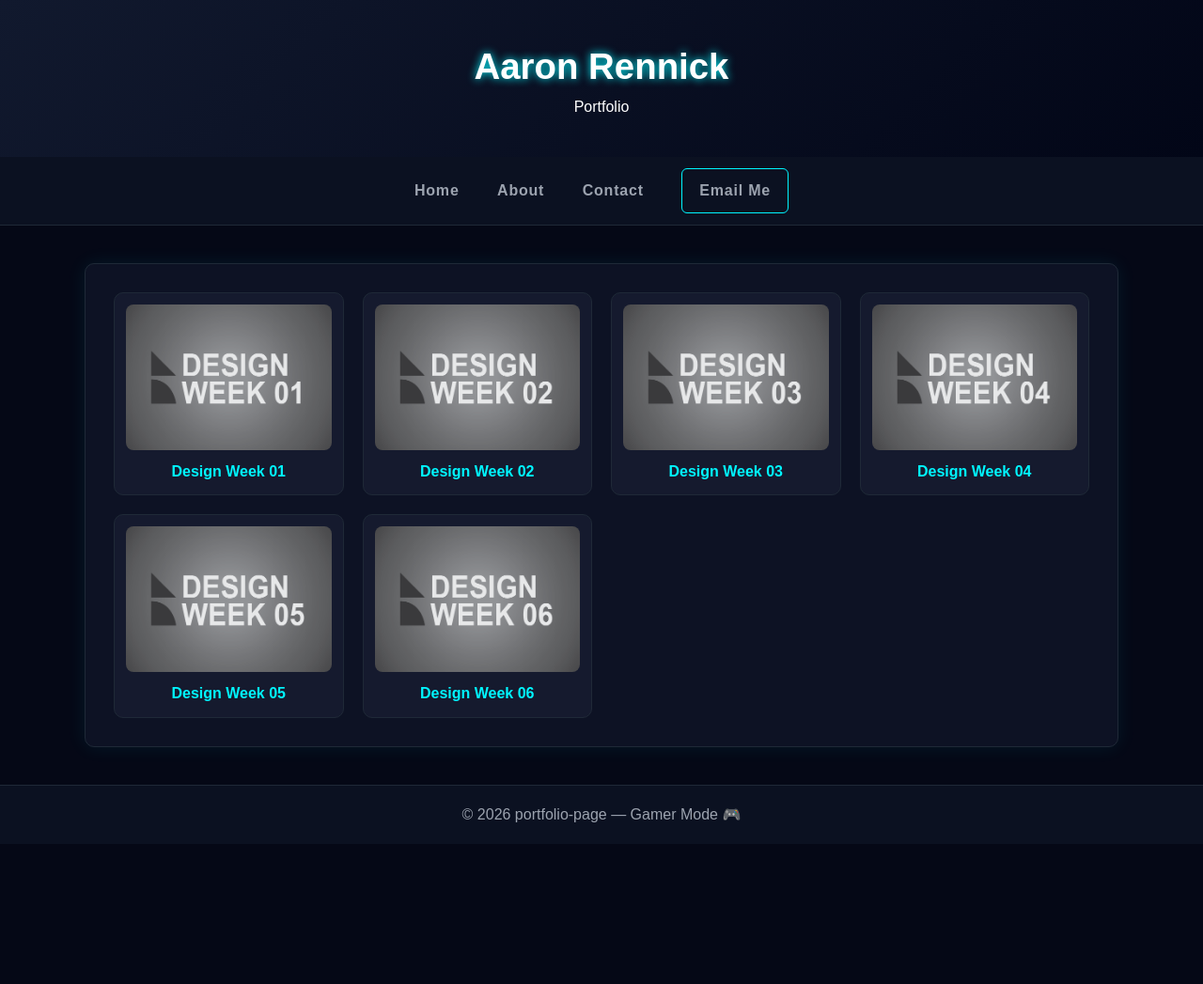
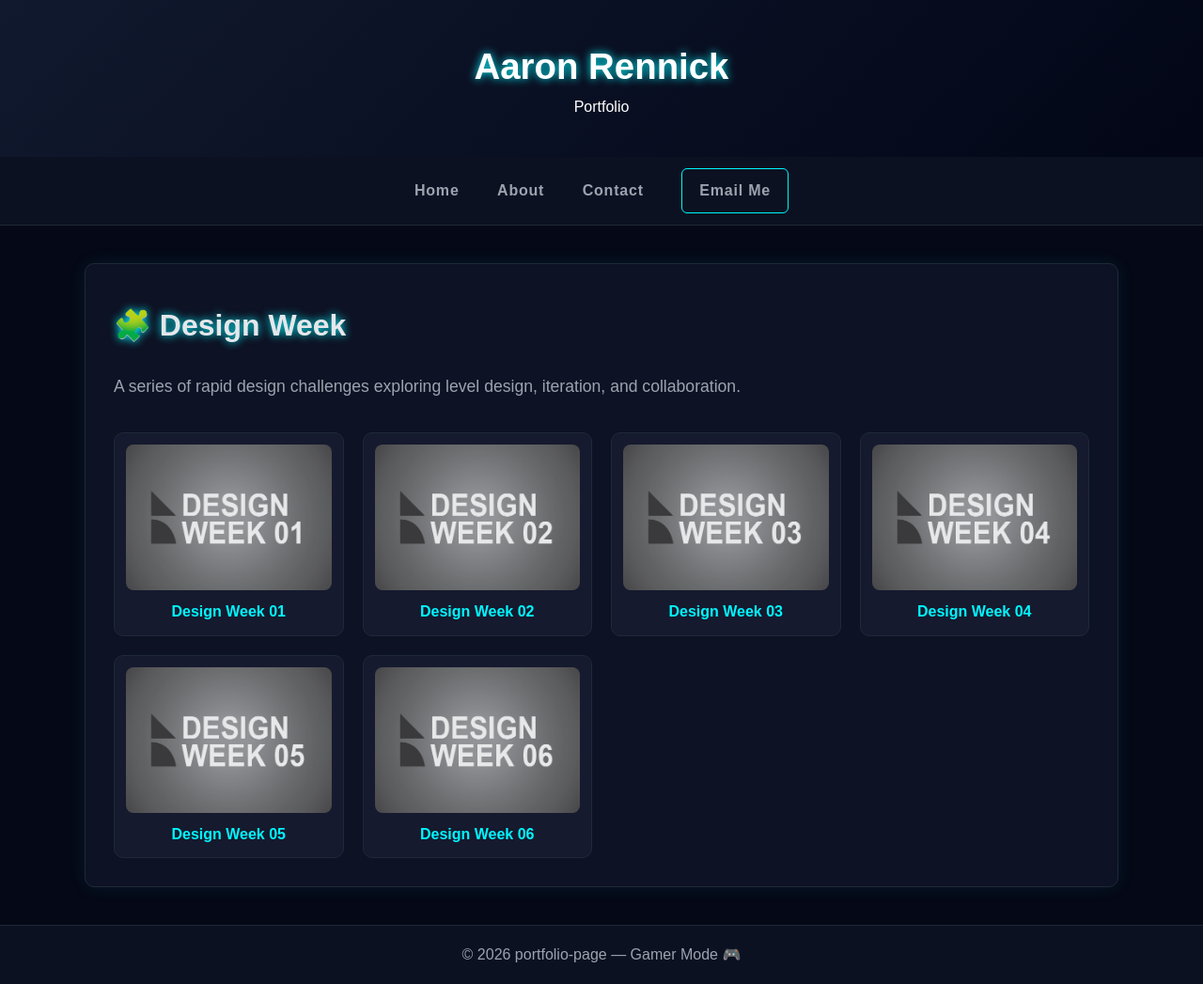
Before and after one commit to DarkAaron999/portfolio-page, a Jekyll site: the page built from projects/designweek.md, in a window 1280 px wide. Shown: the whole page at 94% size. Built offline with Jekyll 4.4.1, drawn with Linux system fonts in a browser that asks for light colours; our own code applies the rules of GitHub Pages for plain Markdown files; before the commit the page ends 900 px from its top, so only the background shows below that.

Commit message:
Update designweek.md

```diff
--- a/projects/designweek.md
+++ b/projects/designweek.md
@@ -1,45 +1,24 @@
+---
+layout: default
+title: "Design Week"
+---
+
+<div class="page-header">
+  <h1 class="project-title">🧩 Design Week</h1>
+  <p class="project-subtitle">A series of rapid design challenges exploring level design, iteration, and collaboration.</p>
+</div>
+
 <div class="project-grid">
 
+  {% assign weeks = "designweek01,designweek02,designweek03,designweek04,designweek05,designweek06" | split: "," %}
+
+  {% for week in weeks %}
   <div class="project-card">
-    <a href="{{ '/designweek/designweek01.html' | relative_url }}">
-      <img src="{{ '/assets/images/designweek01.png' | relative_url }}" alt="Design Week 01">
-      <div class="project-card-title">Design Week 01</div>
+    <a href="{{ '/designweek/' | append: week | append: '.html' | relative_url }}">
+      <img src="{{ '/assets/images/' | append: week | append: '.png' | relative_url }}">
+      <div class="project-card-title">{{ week | replace: 'designweek', 'Design Week ' }}</div>
     </a>
   </div>
-
-  <div class="project-card">
-    <a href="{{ '/designweek/designweek02.html' | relative_url }}">
-      <img src="{{ '/assets/images/designweek02.png' | relative_url }}" alt="Design Week 02">
-      <div class="project-card-title">Design Week 02</div>
-    </a>
-  </div>
-
-  <div class="project-card">
-    <a href="{{ '/designweek/designweek03.html' | relative_url }}">
-      <img src="{{ '/assets/images/designweek03.png' | relative_url }}" alt="Design Week 03">
-      <div class="project-card-title">Design Week 03</div>
-    </a>
-  </div>
-
-  <div class="project-card">
-    <a href="{{ '/designweek/designweek04.html' | relative_url }}">
-      <img src="{{ '/assets/images/designweek04.png' | relative_url }}" alt="Design Week 04">
-      <div class="project-card-title">Design Week 04</div>
-    </a>
-  </div>
-
-  <div class="project-card">
-    <a href="{{ '/designweek/designweek05.html' | relative_url }}">
-      <img src="{{ '/assets/images/designweek05.png' | relative_url }}" alt="Design Week 05">
-      <div class="project-card-title">Design Week 05</div>
-    </a>
-  </div>
-
-  <div class="project-card">
-    <a href="{{ '/designweek/designweek06.html' | relative_url }}">
-      <img src="{{ '/assets/images/designweek06.png' | relative_url }}" alt="Design Week 06">
-      <div class="project-card-title">Design Week 06</div>
-    </a>
-  </div>
+  {% endfor %}
 
 </div>
```
